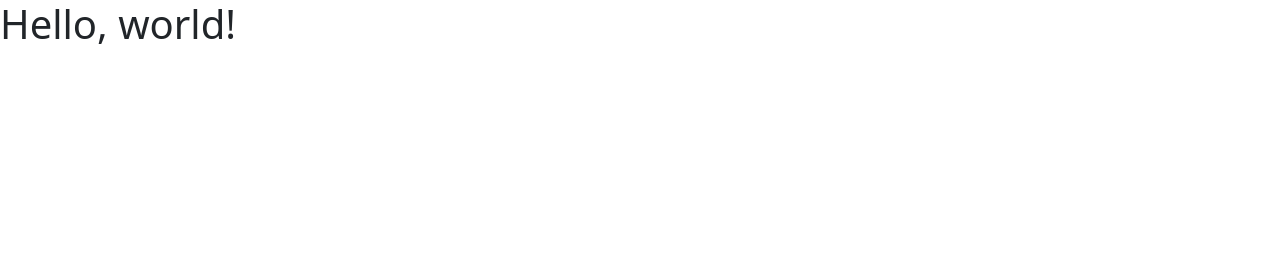
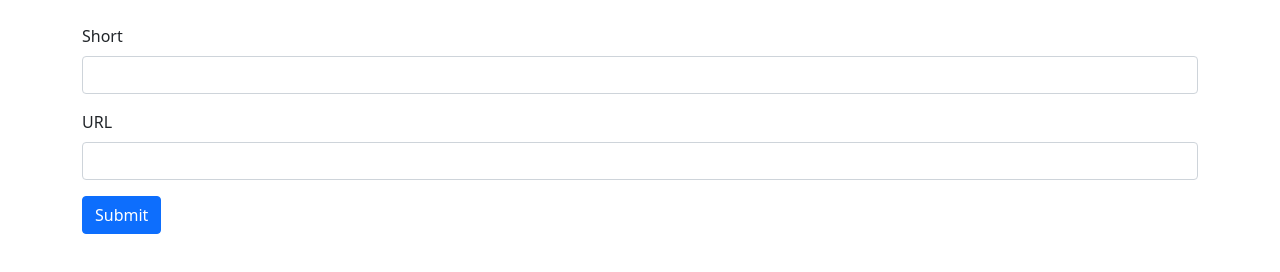
Before and after one commit to chwasiq0569/NodeFirebase-URL-Shortner, a website: page public/index.html in a window 1280 px wide. Drawn offline with nearby package versions, Linux system fonts and the light colour scheme.

Commit message:
Passed data from frontend to Backend

```diff
--- a/public/index.html
+++ b/public/index.html
@@ -9,25 +9,53 @@
     <!-- Bootstrap CSS -->
     <link href="https://cdn.jsdelivr.net/npm/bootstrap@5.0.0-beta3/dist/css/bootstrap.min.css" rel="stylesheet"
         integrity="sha384-eOJMYsd53ii+scO/bJGFsiCZc+5NDVN2yr8+0RDqr0Ql0h+rP48ckxlpbzKgwra6" crossorigin="anonymous">
+    <script src="https://cdnjs.cloudflare.com/ajax/libs/axios/0.21.1/axios.min.js"
+        integrity="sha512-bZS47S7sPOxkjU/4Bt0zrhEtWx0y0CRkhEp8IckzK+ltifIIE9EMIMTuT/mEzoIMewUINruDBIR/jJnbguonqQ=="
+        crossorigin="anonymous"></script>
+    <script>
+        function shortUrl(event) {
+            event.preventDefault();
+            fetch("/admin/url", {
+                method: "POST",
+                headers: {
+                    "Content-Type": "application/json",
+                    'Accept': 'application/json'
+                },
+                body: JSON.stringify({
+                    short: document.getElementById("short").value,
+                    url: document.getElementById("url").value
+                })
+            }).then(res => res.json()).then(data => {
+                console.log(data)
+            })
+        }
+    </script>
 
-    <title>Hello, world!</title>
+    <title>URL Shortner</title>
 </head>
 
 <body>
-    <h1>Hello, world!</h1>
+    <div class="container mt-4">
+        <form onsubmit="shortUrl(event)">
+            <div class="mb-3">
+                <label for="short" class="form-label">Short</label>
+                <input type="text" name="short" class="form-control" id="short" aria-describedby="emailHelp">
+            </div>
+            <div class="mb-3">
+                <label for="url" class="form-label">URL</label>
+                <input type="text" class="form-control" name="url" id="url">
+            </div>
+            <button type="submit" class="btn btn-primary">Submit</button>
+        </form>
+    </div>
 
-    <!-- Optional JavaScript; choose one of the two! -->
 
-    <!-- Option 1: Bootstrap Bundle with Popper -->
+
     <script src="https://cdn.jsdelivr.net/npm/bootstrap@5.0.0-beta3/dist/js/bootstrap.bundle.min.js"
         integrity="sha384-JEW9xMcG8R+pH31jmWH6WWP0WintQrMb4s7ZOdauHnUtxwoG2vI5DkLtS3qm9Ekf" crossorigin="anonymous">
     </script>
 
-    <!-- Option 2: Separate Popper and Bootstrap JS -->
-    <!--
-    <script src="https://cdn.jsdelivr.net/npm/@popperjs/core@2.9.1/dist/umd/popper.min.js" integrity="sha384-SR1sx49pcuLnqZUnnPwx6FCym0wLsk5JZuNx2bPPENzswTNFaQU1RDvt3wT4gWFG" crossorigin="anonymous"></script>
-    <script src="https://cdn.jsdelivr.net/npm/bootstrap@5.0.0-beta3/dist/js/bootstrap.min.js" integrity="sha384-j0CNLUeiqtyaRmlzUHCPZ+Gy5fQu0dQ6eZ/xAww941Ai1SxSY+0EQqNXNE6DZiVc" crossorigin="anonymous"></script>
-    -->
+
 </body>
 
 </html>
```
Also changed, not shown: index.js (+6 -2 lines).
